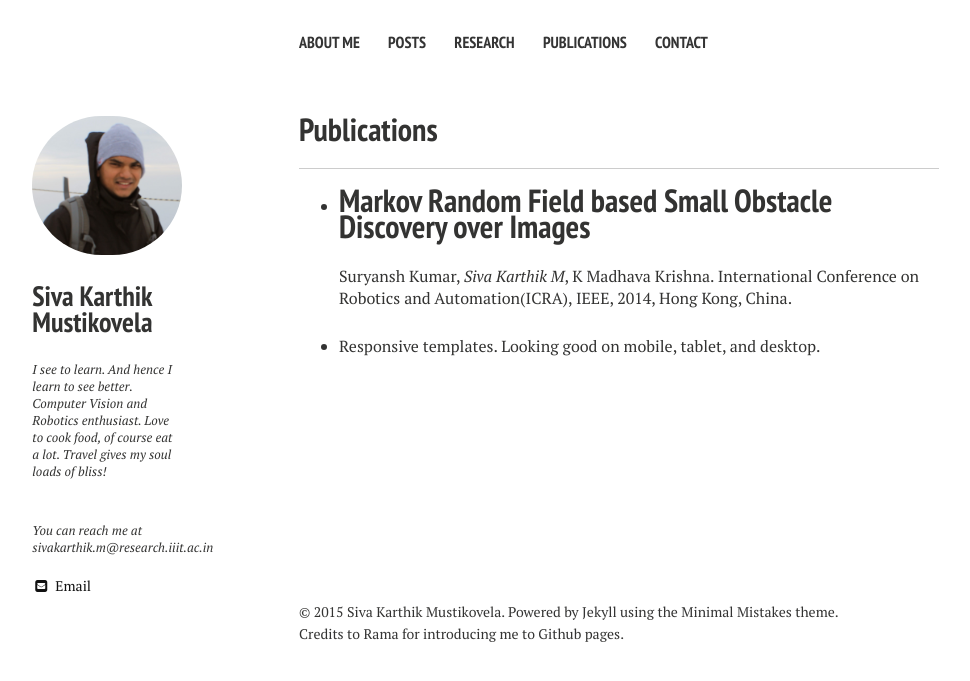
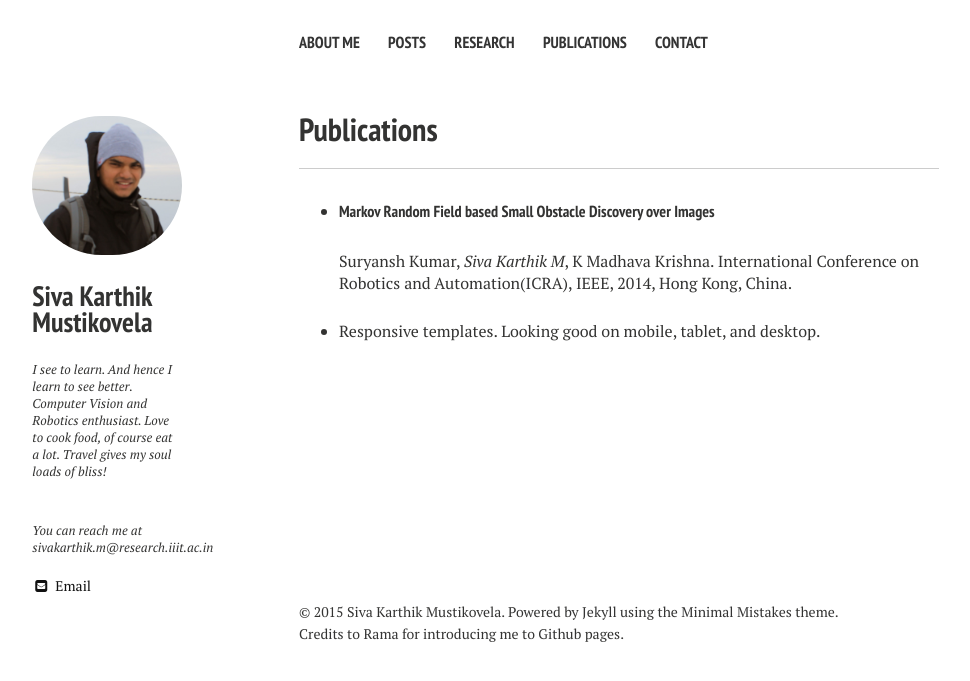
Before and after one commit to sivakm/sivakm.github.io, a Jekyll site: the page built from Publications/index.md, in a window 1280 px wide. Shown: the top 681 px of the page, without its empty margins (21-991 px from the left). Built offline with Jekyll 4.4.1, drawn with Linux system fonts in a browser that asks for light colours; nearby versions of some CDN libraries.

Commit message:
17feb915

```diff
--- a/Publications/index.md
+++ b/Publications/index.md
@@ -5,7 +5,7 @@ excerpt: "A List of Publications"
 ---
 
 
-* # Markov Random Field based Small Obstacle Discovery over Images
+* ##### Markov Random Field based Small Obstacle Discovery over Images
 Suryansh Kumar, *Siva Karthik M*, K Madhava Krishna.
 International Conference on Robotics and Automation(ICRA), IEEE, 2014, Hong Kong, China.
 
```
